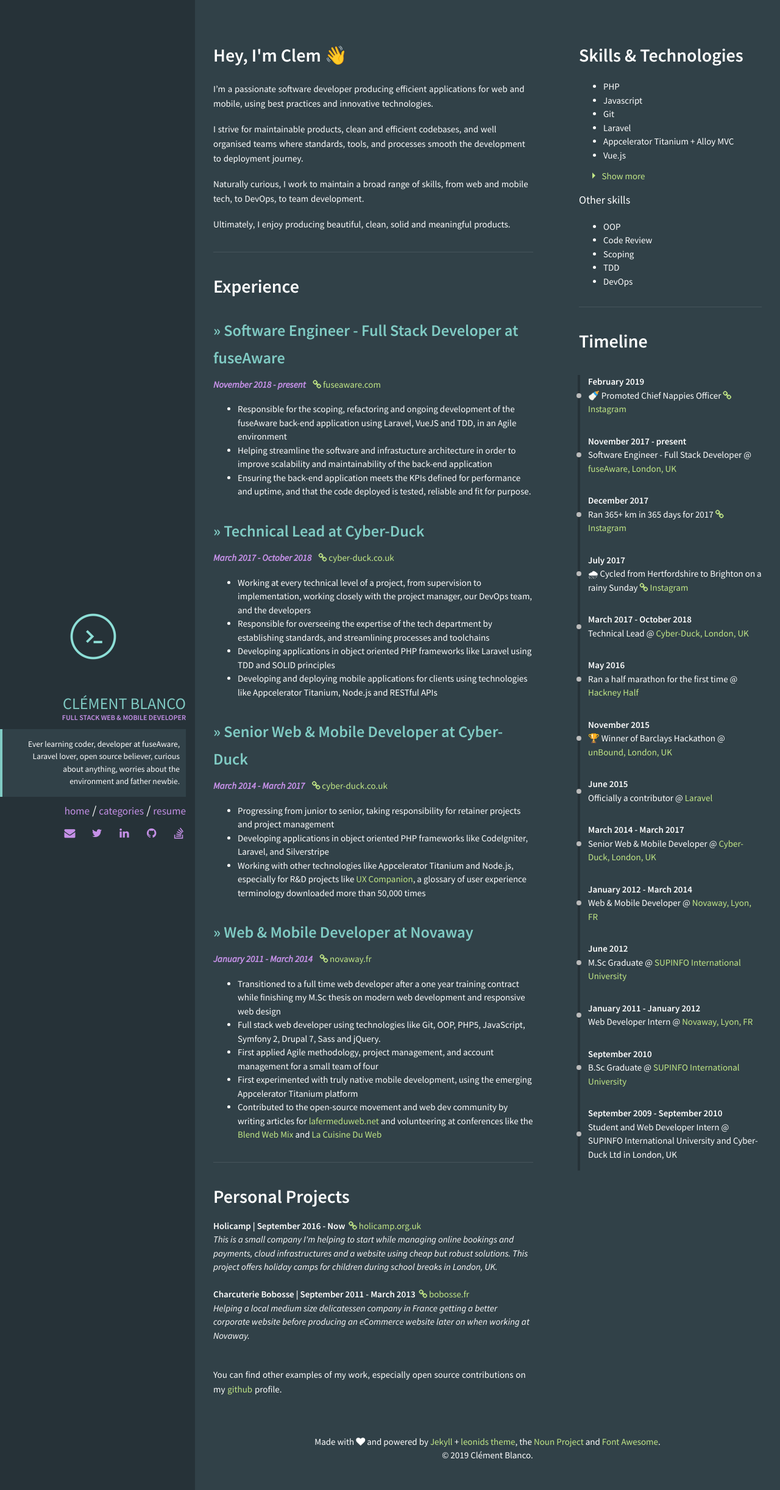
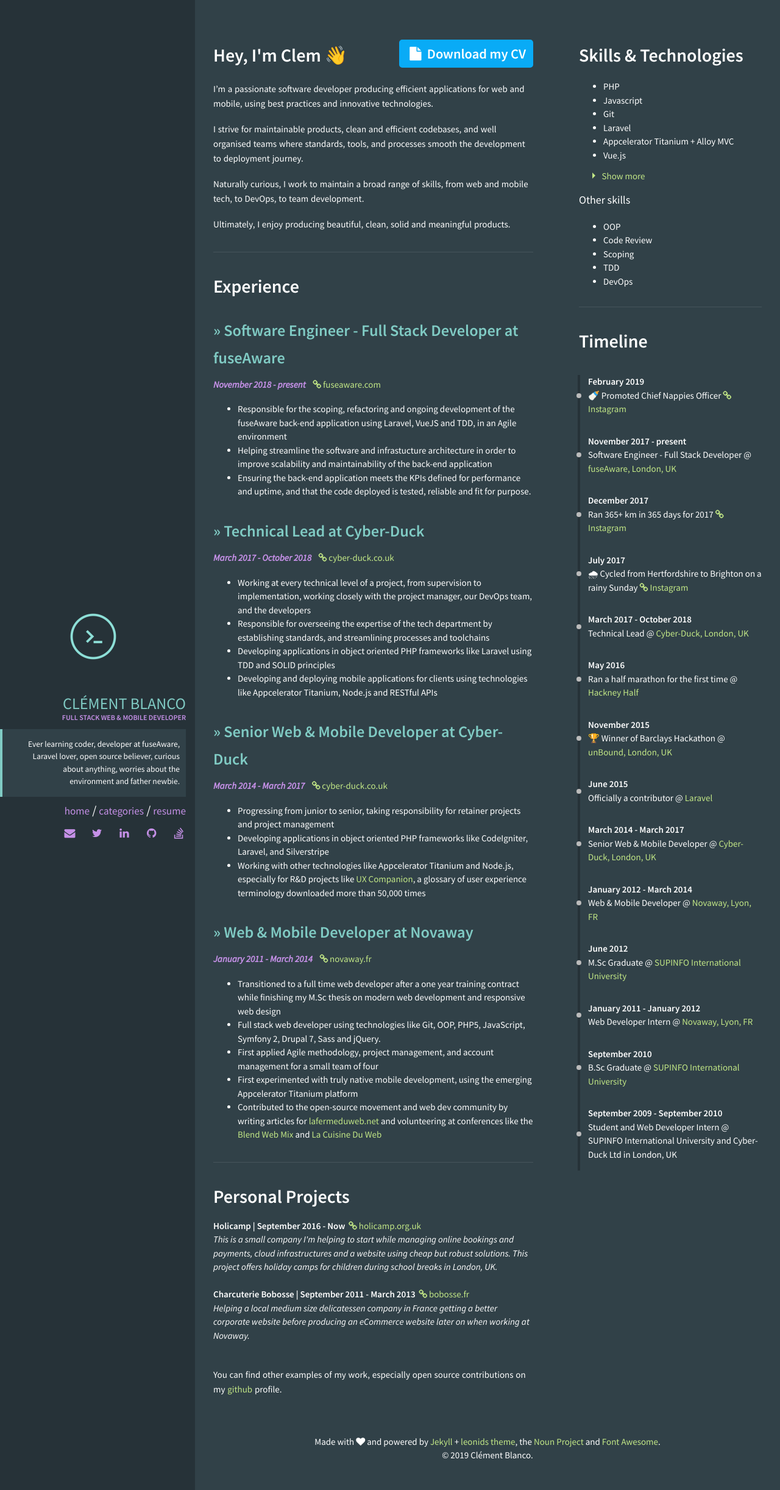
Before and after one commit to clemblanco/clemblanco.github.io, a Jekyll site: the page built from resume.html, in a window 1280 px wide. Shown: the whole page at 61% size. Built offline with Jekyll 4.4.1, drawn with Linux system fonts in a browser that asks for light colours.

Commit message:
Add download cv link + button styling + fix scss compilation

```diff
--- a/_config.yml
+++ b/_config.yml
@@ -27,6 +27,9 @@ kramdown:
   toc_levels: 1..6
   enable_coderay: false
 
+sass:
+  sass_dir: css
+
 #
 ###################################
 # Site Owner configuration
@@ -38,7 +41,7 @@ owner:
   job: "Full Stack Web & Mobile Developer"
   email: mail@clem.io
   disqus-shortname:
-  twitter: claymm
+  twitter: clemblanco
   facebook:
   google:
     plus:
--- a/_includes/sections/about.html
+++ b/_includes/sections/about.html
@@ -1,5 +1,8 @@
 <h1>
     <span data-i18n="skills.my_skills">Hey, I'm Clem 👋</span>
+    <a class="btn btn-info btn-small btn-right" href="https://github.com/clementblanco/resume" target="_blank">
+        <i class="fa fa-fw fa-file"></i>&nbsp;Download my CV
+    </a>
 </h1>
 <div>
     <p>I’m a passionate software developer producing efficient applications for web and mobile, using best practices and innovative technologies.</p>
--- a/_sass/components/_buttons.scss
+++ b/_sass/components/_buttons.scss
@@ -90,3 +90,16 @@
     border-color: $info;
   }
 }
+
+.btn-small {
+    margin-bottom: 0;
+    font-size: 0.750em;
+    padding: 2px 10px;
+}
+
+.btn-right {
+    float: right;
+}
+.btn-left {
+    float: left;
+}
--- a/css/main.scss
+++ b/css/main.scss
@@ -4,24 +4,24 @@
 @charset "UTF-8";
 
 // Mixins
-@import "components/mixins";
+@import "../_sass/components/mixins";
 
 // Variables
-@import "components/variables";
+@import "../_sass/components/variables";
 
 // Reset
-@import "components/normalize";
+@import "../_sass/components/normalize";
 
 // Components
-@import "components/global";
-@import "components/helpers";
-@import "components/grid";
-@import "components/typography";
-@import "components/buttons";
-@import "components/syntax-highlighting";
+@import "../_sass/components/global";
+@import "../_sass/components/helpers";
+@import "../_sass/components/grid";
+@import "../_sass/components/typography";
+@import "../_sass/components/buttons";
+@import "../_sass/components/syntax-highlighting";
 
 // Pages styling
-@import "pages/layout";
-@import "pages/tags";
-@import "pages/archive";
-@import "pages/post";
+@import "../_sass/pages/layout";
+@import "../_sass/pages/tags";
+@import "../_sass/pages/archive";
+@import "../_sass/pages/post";
```
